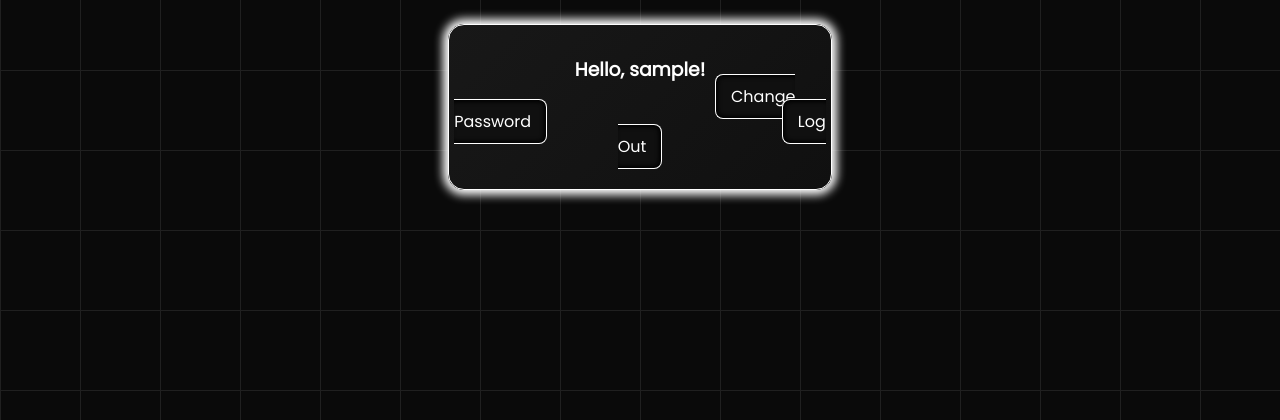
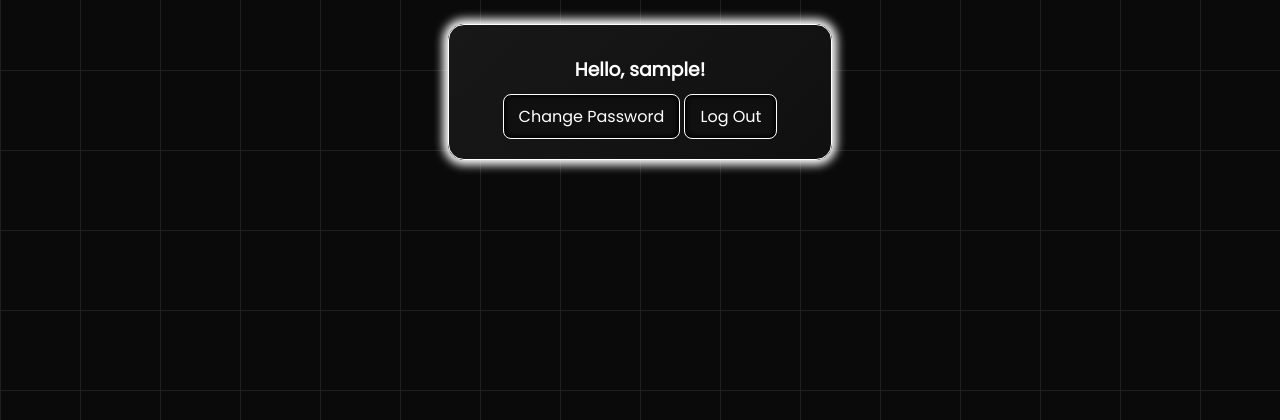
Before and after one commit to TheunrealninjA/Webcrafted, a PHP site: page /Account.php in a window 1280 px wide. Shown: the part 170-590 px from the top of the page. Run offline with PHP 8.4, Linux system fonts and the light colour scheme; the visitor is signed in with stand-in values (Sample User, id 1); data that the repository does not hold is empty.

Commit message:
Refactor CSS file for Account page

```diff
--- a/CSS/Account/Main.css
+++ b/CSS/Account/Main.css
@@ -2,7 +2,7 @@
     text-align: center;
 }
 
-.Controls{
+.controls{
     margin-top: 20px;
 }
 
@@ -14,6 +14,5 @@
     box-shadow: inset 0 0 4px 2px black;
     border-radius: 8px;
     transition: background-color 0.6s, transform 0.6s, color 0.3s;
-    margin-left: 18vw;
     width: auto;
 }
```
